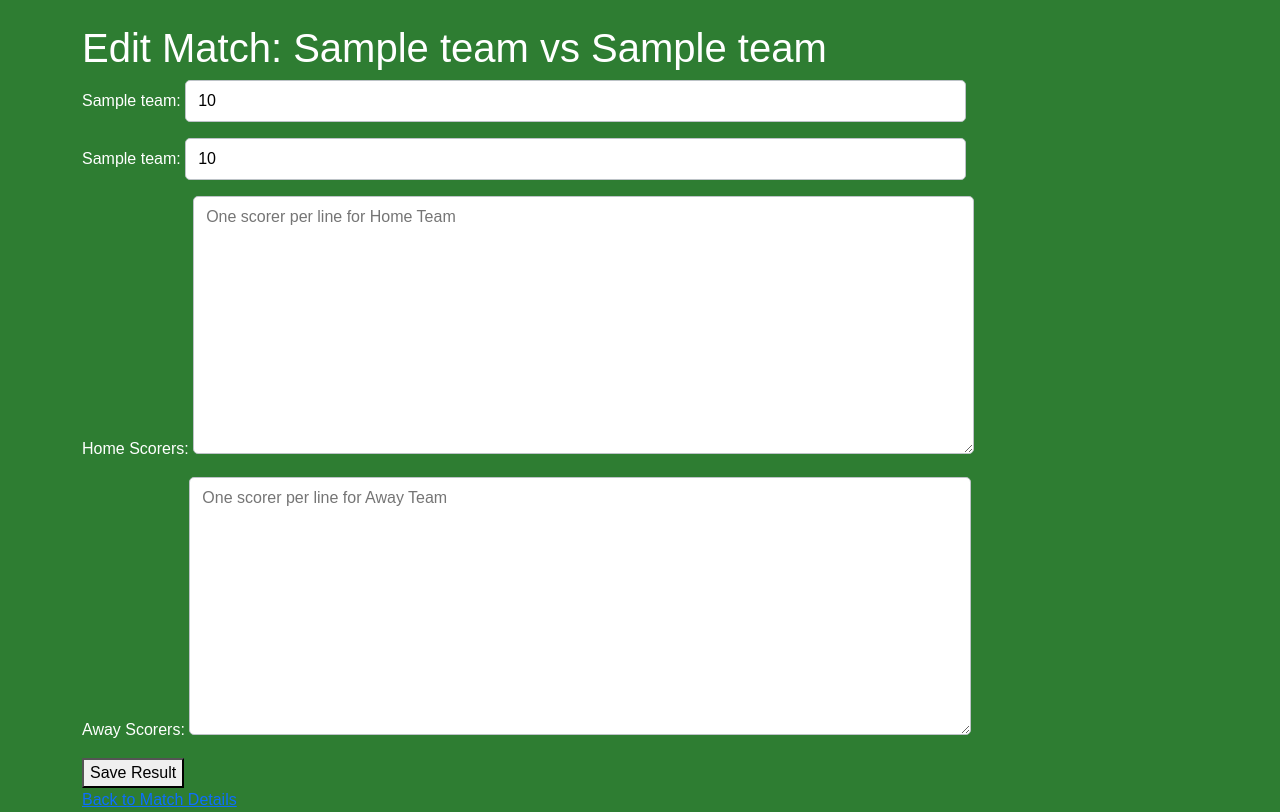
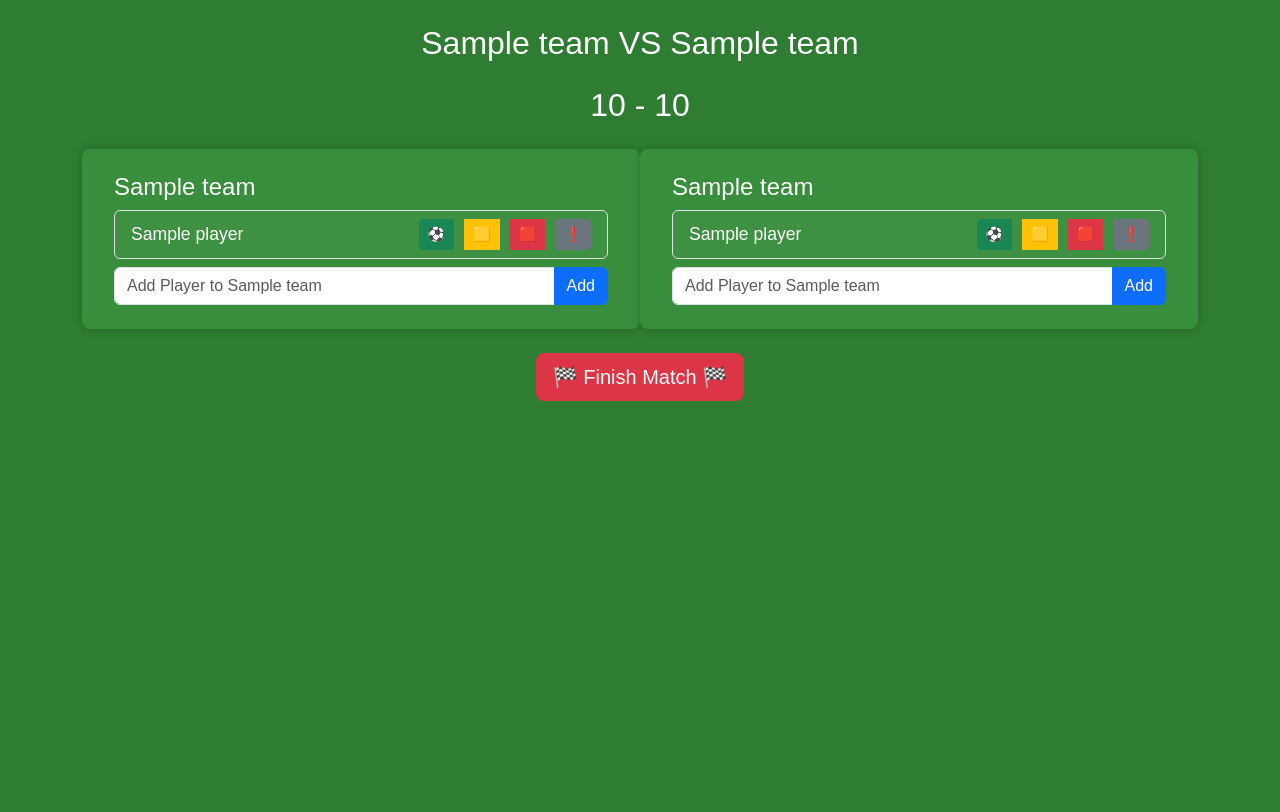
Before and after one commit to VeselinMar/TournamentManager, a Django app: page /matches/1/edit/ in a window 1280 px wide. Shown: the part 56-868 px from the top of the page. After the commit the page ends 457 px from the top, so only its background shows below. Run offline with Django 4.2, Linux system fonts and the light colour scheme; tables that the repository leaves empty hold one stand-in row (values such as "Sample post").

Commit message:
major changes

```diff
--- a/tournamentapp/forms.py
+++ b/tournamentapp/forms.py
@@ -1,6 +1,6 @@
 import re
 from django import forms
-from .models import Team, Match, Player, GoalEvent, Field
+from .models import Team, Match, Player, GoalEvent, Field, MatchEvent
 
 class TeamForm(forms.ModelForm):
     class Meta:
@@ -47,27 +47,18 @@ class MatchForm(forms.ModelForm):
         start_time = self.cleaned_data['start_time']
         return start_time
 
-
 class MatchEditForm(forms.ModelForm):
-    home_scorers = forms.CharField(
-        widget=forms.Textarea(attrs={'placeholder': 'One scorer per line for Home Team'}),
-        required=False,
-        label="Home Scorers"
-    )
-    away_scorers = forms.CharField(
-        widget=forms.Textarea(attrs={'placeholder': 'One scorer per line for Away Team'}),
-        required=False,
-        label="Away Scorers"
-    )
-
     class Meta:
         model = Match
         fields = ['home_score', 'away_score']
+        labels = {
+            'home_score': 'Home Team Score',
+            'away_score': 'Away Team Score',
+        }
 
     def __init__(self, *args, **kwargs):
         self.match = kwargs.get('instance')
         super().__init__(*args, **kwargs)
-
         if self.match:
             self.fields['home_score'].label = self.match.home_team.name
             self.fields['away_score'].label = self.match.away_team.name
@@ -75,25 +66,20 @@ class MatchEditForm(forms.ModelForm):
     def save(self, commit=True):
         match = super().save(commit=False)
 
-        # Step 1: Reverse previous match effects
         if match.is_finished:
-            self._reverse_previous_results()
+            self._reverse_previous_points()
 
-        # Step 2: Apply new match points
         self._apply_match_points(match)
 
         match.is_finished = True
-        match.save()
-
-        # Step 3: Register new goal events
-        self._register_goal_events(match)
+        if commit:
+            match.save()
 
         return match
 
-    def _reverse_previous_results(self):
+    def _reverse_previous_points(self):
         match = self.match
 
-        # Reverse tournament points
         if match.home_score > match.away_score:
             match.home_team.tournament_points = max(0, match.home_team.tournament_points - 3)
         elif match.home_score < match.away_score:
@@ -104,14 +90,6 @@ class MatchEditForm(forms.ModelForm):
 
         match.home_team.save()
         match.away_team.save()
-
-        # Reverse player goal counters and delete goal events
-        for goal_event in GoalEvent.objects.filter(match=match):
-            player = goal_event.player
-            if player and player.goals > 0:
-                player.goals -= 1
-                player.save()
-            goal_event.delete()
 
     def _apply_match_points(self, match):
         if match.home_score > match.away_score:
@@ -125,20 +103,53 @@ class MatchEditForm(forms.ModelForm):
         match.home_team.save()
         match.away_team.save()
 
-    def _register_goal_events(self, match):
-        home_scorers = self.cleaned_data.get('home_scorers', '').splitlines()
-        away_scorers = self.cleaned_data.get('away_scorers', '').splitlines()
+class MatchEventForm(forms.ModelForm):
+    player = forms.CharField()
+    team = forms.CharField()
 
-        for name in map(str.strip, home_scorers):
-            if name:
-                player, _ = Player.objects.get_or_create(name=name, team=match.home_team)
-                GoalEvent.objects.create(match=match, team=match.home_team, player=player, minute=0)
-                player.goals += 1
-                player.save()
+    class Meta:
+        model = MatchEvent
+        fields = ['event_type',]
 
-        for name in map(str.strip, away_scorers):
-            if name:
-                player, _ = Player.objects.get_or_create(name=name, team=match.away_team)
-                GoalEvent.objects.create(match=match, team=match.away_team, player=player, minute=0)
-                player.goals += 1
-                player.save()
+    def __init__(self, *args, **kwargs):
+        self.match = kwargs.pop('match', None)
+        super().__init__(*args, **kwargs)
+
+    def clean(self):
+        cleaned_data = super().clean()
+
+        player_name = cleaned_data.get('player')
+        team_key = cleaned_data.get('team')
+
+        if not player_name:
+            raise forms.ValidationError("Player name is required.")
+
+        if not self.match:
+            raise forms.ValidationError("Match instance is required.")
+
+        if team_key == 'home':
+            team_instance = self.match.home_team
+        elif team_key == 'away':
+            team_instance = self.match.away_team
+        else:
+            raise forms.ValidationError("Invalid team selection.")
+
+        player, _ = Player.objects.get_or_create(name=player_name.strip(), team=team_instance)
+
+        cleaned_data['player'] = player
+        cleaned_data['team'] = team_instance
+
+        return cleaned_data
+
+    def save(self, commit=True):
+        event = super().save(commit=False)
+
+        event.match = self.match
+        event.player = self.cleaned_data['player']
+        event.team = self.cleaned_data['team']
+
+        if commit:
+            event.full_clean()
+            event.save()
+
+        return event
--- a/tournamentapp/signals.py
+++ b/tournamentapp/signals.py
@@ -1,6 +1,6 @@
-from django.db.models.signals import pre_save
+from django.db.models.signals import pre_save, post_save
 from django.dispatch import receiver
-from .models import Player
+from .models import Player, MatchEvent
 
 @receiver(pre_save, sender=Player)
 def apply_card_rules(sender, instance, **kwargs):
--- /dev/null
+++ b/tournamentapp/static/css/match_edit.css
@@ -0,0 +1,44 @@
+h2.mb-4 {
+  text-align: center;
+  color: #fff;
+  font-family: 'Arial', sans-serif;
+}
+
+.teams-container {
+  display: flex;
+  justify-content: center;
+  gap: 2rem; /* bigger gap between columns */
+  max-width: 1200px;
+  margin: 3rem auto;
+  padding: 2rem;
+  background-color: #2e7d32; /* dark green */
+  border-radius: 8px;
+  box-shadow: 0 0 12px rgba(0,0,0,0.15);
+  color: white;
+  font-family: Arial, sans-serif;
+}
+
+.col-md-6 {
+  flex: 1;
+  min-width: 480px;
+  background-color: #388e3c; /* a bit lighter green for distinct block */
+  padding: 1.5rem 2rem;
+  border-radius: 8px;
+  box-shadow: 0 0 10px rgba(0,0,0,0.2);
+}
+
+.list-group-item {
+  font-size: 1.1rem;
+  line-height: 1rem;
+  display: flex;
+  align-items: center;
+  background-color: #3e9142;
+  color: #fff;
+}
+
+.btn-group,
+btn-group-sm {
+  margin-left: 2rem;
+  display: flex;
+  gap: 0.7rem;
+}
--- a/tournamentapp/static/css/styles.css
+++ b/tournamentapp/static/css/styles.css
@@ -3,3 +3,4 @@
 @import url(match_form.css);
 @import url(team_list.css);
 @import url(team_detail.css);
+@import url(match_edit.css);
--- /dev/null
+++ b/tournamentapp/static/js/match_edit.js
@@ -0,0 +1,109 @@
+document.addEventListener("DOMContentLoaded", function () {
+  console.log("✅ match_edit.js loaded");
+
+  const matchId = document.getElementById("match-wrapper")?.dataset.matchId;
+
+  function setupPlayerForm(formId, listId) {
+    const form = document.getElementById(formId);
+    const list = document.getElementById(listId);
+
+    if (!form || !list) {
+      console.warn(`⛔ Form or list not found: ${formId}, ${listId}`);
+      return;
+    }
+
+    form.addEventListener("submit", function (e) {
+      e.preventDefault();
+
+      const teamName = form.dataset.teamId;
+      const formData = new FormData(form);
+      const csrfToken = document.querySelector('[name=csrfmiddlewaretoken]').value;
+
+      fetch(`/teams/${teamName}/add-player/`, {
+        method: "POST",
+        headers: {
+          "X-CSRFToken": csrfToken
+        },
+        body: formData
+      })
+        .then(res => res.json())
+        .then(data => {
+          if (data.success) {
+            const placeholder = list.querySelector('.text-muted');
+            if (placeholder) placeholder.remove();
+
+            const li = document.createElement("li");
+            li.className = "list-group-item d-flex justify-content-between align-items-center";
+            li.innerHTML = `
+              ${data.player.name}
+              <div class="btn-group btn-group-sm" role="group">
+                <button class="btn btn-success assign-event" data-player-id="${data.player.id}" data-team="${teamName}" data-type="goal">⚽</button>
+                <button class="btn btn-warning assign-event" data-player-id="${data.player.id}" data-team="${teamName}" data-type="yellow_card">🟨</button>
+                <button class="btn btn-danger assign-event" data-player-id="${data.player.id}" data-team="${teamName}" data-type="red_card">🟥</button>
+                <button class="btn btn-secondary assign-event" data-player-id="${data.player.id}" data-team="${teamName}" data-type="own_goal">❗</button>
+              </div>
+            `;
+            list.appendChild(li);
+            attachAssignEventListeners(li);
+            form.reset();
+          } else {
+            alert(data.error || "Failed to add player.");
+          }
+        })
+        .catch(err => {
+          console.error("❌ Error adding player:", err);
+          alert("Something went wrong.");
+        });
+    });
+  }
+
+  function attachAssignEventListeners(scope = document) {
+    scope.querySelectorAll(".assign-event").forEach(button => {
+      button.addEventListener("click", function () {
+        const playerId = this.dataset.playerId;
+        const team = this.dataset.team;
+        const eventType = this.dataset.type;
+
+        const MatchWrapper = document.getElementById("match-wrapper");
+        const matchId = MatchWrapper ? MatchWrapper.dataset.matchId : null;
+
+        if (!matchId) {
+          console.error("❌ No match ID found");
+          return alert("Match ID is missing.");
+        }
+
+        const csrfToken = document.querySelector('[name=csrfmiddlewaretoken]').value;
+
+        fetch(`/matches/${matchId}/add-event/`, {
+          method: "POST",
+          headers: {
+            "X-CSRFToken": csrfToken,
+            "Content-Type": "application/x-www-form-urlencoded"
+          },
+          body: new URLSearchParams({
+            player_id: playerId,
+            team: team,
+            event_type: eventType,
+            minute: new Date().getMinutes()
+          })
+        })
+          .then(res => res.json())
+          .then(data => {
+            if (data.success) {
+              alert(`✅ ${eventType.replace("_", " ")} assigned to ${data.player_name}`);
+            } else {
+              alert(data.error || "❌ Failed to assign event.");
+            }
+          })
+          .catch(err => {
+            console.error("❌ Error assigning event:", err);
+            alert("❌ Something went wrong.");
+          });
+      });
+    });
+  }
+
+  setupPlayerForm("home-player-form", "home-player-list");
+  setupPlayerForm("away-player-form", "away-player-list");
+  attachAssignEventListeners();
+});
--- a/tournamentapp/templates/base.html
+++ b/tournamentapp/templates/base.html
@@ -38,5 +38,7 @@
 
     <!-- Bootstrap JS (popper and bootstrap bundle) -->
     <script src="https://cdn.jsdelivr.net/npm/bootstrap@5.3.0/dist/js/bootstrap.bundle.min.js"></script>
+    {% block extra_js%}
+    {% endblock %}
 </body>
 </html>
--- a/tournamentapp/templates/matches/match_detail.html
+++ b/tournamentapp/templates/matches/match_detail.html
@@ -9,7 +9,7 @@
 <body>
     <h1>{{ match.home_team.name }} vs {{ match.away_team.name }}</h1>
     <p>Start Time: {{ match.start_time }}</p>
-    <p>Field: {{ match.get_field_display }}</p>
+    <p>Field: {{ match.field }}</p>
     <p>Status: {% if match.is_finished %}Finished{% else %}In Progress{% endif %}</p>
     <p>Score: {{ match.home_score }} - {{ match.away_score }}</p>
 
@@ -26,12 +26,8 @@
         <p>No goals recorded.</p>
     {% endif %}
 
-    <p>    <a href="{% url 'match-edit' match.pk %}">Edit Result</a>
-</p>
-
     <hr>
     <a href="{% url 'home' %}">Back to Home</a>
-    <!-- Later we'll add buttons/links to add goals/cards or finish match -->
 </body>
 </html>
 {% endblock %}
--- a/tournamentapp/templates/matches/match_edit.html
+++ b/tournamentapp/templates/matches/match_edit.html
@@ -1,21 +1,74 @@
 {% extends 'base.html' %}
+{% load static %}
+
 {% block content %}
-<!DOCTYPE html>
-<html>
-<head>
-    <title>Edit Match</title>
-</head>
-<body>
-    <h1>Edit Match: {{ object.home_team.name }} vs {{ object.away_team.name }}</h1>
+<div class="container mt-4" id="match-wrapper" data-match-id="{{ match.id }}">
+  <h2 class="mb-4 text-center">{{ match.home_team.name }} VS {{ match.away_team.name }}</h2>
+  <h2 class="mb-4 text-center">{{ match.home_score }} - {{ match.away_score }}</h2>
 
-    <form method="post">
+  <div class="row">
+
+    <!-- Home Team -->
+    <div class="col-md-6">
+      <h4>{{ match.home_team.name }}</h4>
+      <ul id="home-player-list" class="list-group mb-2">
+        {% for player in match.home_team.players.all %}
+          <li class="list-group-item d-flex justify-content-between align-items-center">
+            {{ player.name }}
+            <div class="btn-group btn-group-sm" role="group">
+              <button class="btn btn-success assign-event" data-player-id="{{ player.id }}" data-team="home" data-type="goal">⚽</button>
+              <button class="btn btn-warning assign-event" data-player-id="{{ player.id }}" data-team="home" data-type="yellow_card">🟨</button>
+              <button class="btn btn-danger assign-event" data-player-id="{{ player.id }}" data-team="home" data-type="red_card">🟥</button>
+              <button class="btn btn-secondary assign-event" data-player-id="{{ player.id }}" data-team="home" data-type="own_goal">❗</button>
+            </div>
+          </li>
+        {% empty %}
+          <li class="list-group-item text-muted">No players in this team.</li>
+        {% endfor %}
+      </ul>
+      <form id="home-player-form" data-team-id="{{ match.home_team.name }}">
         {% csrf_token %}
-        {{ form.as_p }}
-        <button type="submit">Save Result</button>
+        <div class="input-group">
+          <input type="text" name="player" class="form-control" placeholder="Add Player to {{ match.home_team.name }}" required>
+          <button class="btn btn-primary" type="submit">Add</button>
+        </div>
+      </form>
+    </div>
+
+    <!-- Away Team -->
+    <div class="col-md-6">
+      <h4>{{ match.away_team.name }}</h4>
+      <ul id="away-player-list" class="list-group mb-2">
+        {% for player in match.away_team.players.all %}
+          <li class="list-group-item d-flex justify-content-between align-items-center">
+            {{ player.name }}
+            <div class="btn-group btn-group-sm" role="group">
+              <button class="btn btn-success assign-event" data-player-id="{{ player.id }}" data-team="away" data-type="goal">⚽</button>
+              <button class="btn btn-warning assign-event" data-player-id="{{ player.id }}" data-team="away" data-type="yellow_card">🟨</button>
+              <button class="btn btn-danger assign-event" data-player-id="{{ player.id }}" data-team="away" data-type="red_card">🟥</button>
+              <button class="btn btn-secondary assign-event" data-player-id="{{ player.id }}" data-team="away" data-type="own_goal">❗</button>
+            </div>
+          </li>
+        {% empty %}
+          <li class="list-group-item text-muted">No players in this team.</li>
+        {% endfor %}
+      </ul>
+      <form id="away-player-form" data-team-id="{{ match.away_team.name }}">
+        {% csrf_token %}
+        <div class="input-group">
+          <input type="text" name="player" class="form-control" placeholder="Add Player to {{ match.away_team.name }}" required>
+          <button class="btn btn-primary" type="submit">Add</button>
+        </div>
+      </form>
+    </div>
+    <form method="post" action={% url 'finish-match' match.id %} class="mt-4 text-center">
+      {% csrf_token %}
+      <button type="submit" class="btn btn-danger btn-lg">🏁 Finish Match 🏁</button>
     </form>
+  </div>
+</div>
+{% endblock %}
 
-    <a href="{% url 'match-detail' object.pk %}">Back to Match Details</a>
-
-</body>
-</html>
+{% block extra_js %}
+<script src="{% static 'js/match_edit.js' %}"></script>
 {% endblock %}
--- a/tournamentapp/urls.py
+++ b/tournamentapp/urls.py
@@ -1,6 +1,8 @@
 from django.urls import path
-from .views import HomePageView, TeamCreateView, MatchCreateView, MatchDetailView, MatchEditView, LeaderboardView, TeamListView, TeamDetailView
-
+from .views import (
+    HomePageView, TeamListView, TeamDetailView, TeamCreateView,
+    MatchCreateView, MatchDetailView, MatchEditView, LeaderboardView, create_match_event, add_player, finish_match
+)
 urlpatterns = [
     path('', HomePageView.as_view(), name='home'),
     path('teams/', TeamListView.as_view(), name='team-list'),
@@ -9,5 +11,8 @@ urlpatterns = [
     path('matches/create/', MatchCreateView.as_view(), name='match-create'),
     path('matches/<int:pk>/', MatchDetailView.as_view(), name='match-detail'),
     path('matches/<int:pk>/edit/', MatchEditView.as_view(), name='match-edit'),
+    path('matches/<int:match_id>/add-event/', create_match_event, name='create-match-event'),
     path('leaderboard/', LeaderboardView.as_view(), name='leaderboard'),
+    path('teams/<str:team_name>/add-player/', add_player, name='add-player'),
+    path('matches/<int:match_id>/finish/', finish_match, name='finish-match'),
 ]
--- a/tournamentapp/views.py
+++ b/tournamentapp/views.py
@@ -1,36 +1,46 @@
 import csv
 from django import forms
+from django.views.decorators.http import require_POST
+from django.views.decorators.csrf import csrf_exempt
 from django.views.generic import TemplateView, DetailView, ListView
 from django.views.generic.edit import CreateView, UpdateView
+from django.http import JsonResponse
 from django.contrib import messages
-from django.shortcuts import redirect
+from django.shortcuts import redirect, get_object_or_404
 from .models import Match, Team, GoalEvent, Player, MatchEvent, Field
-from .forms import TeamForm, MatchForm, MatchEditForm
+from .forms import TeamForm, MatchForm, MatchEditForm, MatchEventForm
 from django.urls import reverse_lazy
-from django.db.models import Q
+from django.db.models import Q, Count
+from collections import defaultdict
 
 
 class HomePageView(TemplateView):
-    template_name = 'matches/home.html'
+    template_name = 'home.html'
 
     def get_context_data(self, **kwargs):
         context = super().get_context_data(**kwargs)
 
         teams = Team.objects.all()
-        matches_exist = Match.objects.exists()
+        matches = Match.objects.select_related('field', 'home_team', 'away_team').order_by('start_time')
+
+        # Group matches by field
+        matches_by_field = defaultdict(list)
+        for match in matches:
+            field_name = match.field.name
+            matches_by_field[field_name].append(match)
 
         context.update({
             'teams': teams,
-            'matches': Match.objects.all().order_by('start_time'),
+            'matches_by_field': dict(matches_by_field),
             'no_teams': not teams.exists(),
-            'no_matches': not matches_exist,
+            'no_matches': not matches.exists(),
         })
 
         return context
 
 class TeamListView(ListView):
     model = Team
-    template_name = 'matches/team_list.html'
+    template_name = 'teams/team_list.html'
     context_object_name = 'teams'
 
     def get_context_data(self, **kwargs):
@@ -40,7 +50,7 @@ class TeamListView(ListView):
 
 class TeamDetailView(DetailView):
     model = Team
-    template_name = 'matches/team_detail.html'
+    template_name = 'teams/team_detail.html'
     context_object_name = 'team'
 
     def get_context_data(self, **kwargs):
@@ -52,7 +62,7 @@ class TeamDetailView(DetailView):
             Q(home_team=team) | Q(away_team=team)
         ).order_by('start_time')
 
-        # Determine fini match results
+        # Determine finished match results
         finished_matches = []
         for match in all_matches.filter(is_finished=True):
             is_home = match.home_team == team
@@ -79,7 +89,7 @@ class TeamDetailView(DetailView):
 class TeamCreateView(CreateView):
     model = Team
     form_class = TeamForm
-    template_name = 'matches/team_form.html'
+    template_name = 'teams/team_form.html'
     success_url = reverse_lazy('home')
 
     def post(self, request, *args, **kwargs):
@@ -141,6 +151,83 @@ class MatchEditView(UpdateView):
     template_name = 'matches/match_edit.html'
     success_url = reverse_lazy('home')
 
+    def post(self, request, *args, **kwargs):
+        self.object = self.get_object()
+        team = self.object.home_team if request.POST['team'] == 'home' else self.object.away_team
+        player_name = request.POST['player_name'].strip()
+        minute = request.POST['minute'].strip()
+
+        player, _ = Player.objects.get_or_create(name=player_name, team=team)
+        MatchEvent.objects.create(
+            match=self.object,
+            event_type=request.POST['event_type'],
+            minute=minute,
+            team=team,
+            player=player
+        )
+        return redirect('match-detail', pk=self.object.pk)
+
+@require_POST
+def create_match_event(request, match_id):
+
+    if request.method == 'POST':
+        event_type = request.POST.get('event_type')
+        team_side = request.POST.get('team')
+        player_id = request.POST.get('player_id')
+        minute = request.POST.get('minute', '0')
+
+        match = get_object_or_404(Match, id=match_id)
+        team = match.home_team if team_side == 'home' else match.away_team
+
+        player = get_object_or_404(Player, id=player_id, team=team)
+
+        MatchEvent.objects.create(
+            match=match,
+            team=team,
+            player=player,
+            event_type=event_type,
+            minute=minute,
+        )
+
+        return JsonResponse({
+            'success': True,
+            'player_name': player.name,
+            'event_type': event_type
+        })
+
+@csrf_exempt
+def add_player(request, team_name):
+    if request.method == 'POST':
+        player_name = request.POST.get('player')
+        if not player_name:
+            return JsonResponse({'success': False, 'error': 'Player name is required.'}, status=400)
+
+        try:
+            team = Team.objects.get(name=team_name)
+        except Team.DoesNotExist:
+            return JsonResponse({'success': False, 'error': 'Team not found.'}, status=404)
+
+        player, created = Player.objects.get_or_create(name=player_name.strip(), team=team)
+
+        return JsonResponse({
+            'success': True,
+            'player': {
+                'id': player.id,
+                'name': player.name,
+                'team': team.name
+            }
+        })
+    return JsonResponse({'success': False, 'error': 'Invalid request method'}, status=405)
+
+@require_POST
+def finish_match(request, match_id):
+    match = get_object_or_404(Match, id=match_id)
+
+    if not match.is_finished:
+        match.apply_result()
+
+    return redirect('match-detail', pk=match_id)
+
 class LeaderboardView(TemplateView):
     template_name = 'matches/leaderboard.html'
 
```
Also changed, not shown: tournamentapp/models.py (+8 -6 lines), tournamentapp/templates/home.html (added, +32 -0 lines), tournamentapp/templates/matches/home.html (deleted, +0 -29 lines), .github/workflows/build_and_test.yml, tournamentapp/templates/teams/team_detail.html (renamed from tournamentapp/templates/matches/team_detail.html), tournamentapp/templates/teams/team_form.html (renamed from tournamentapp/templates/matches/team_form.html), tournamentapp/templates/teams/team_list.html (renamed from tournamentapp/templates/matches/team_list.html).
